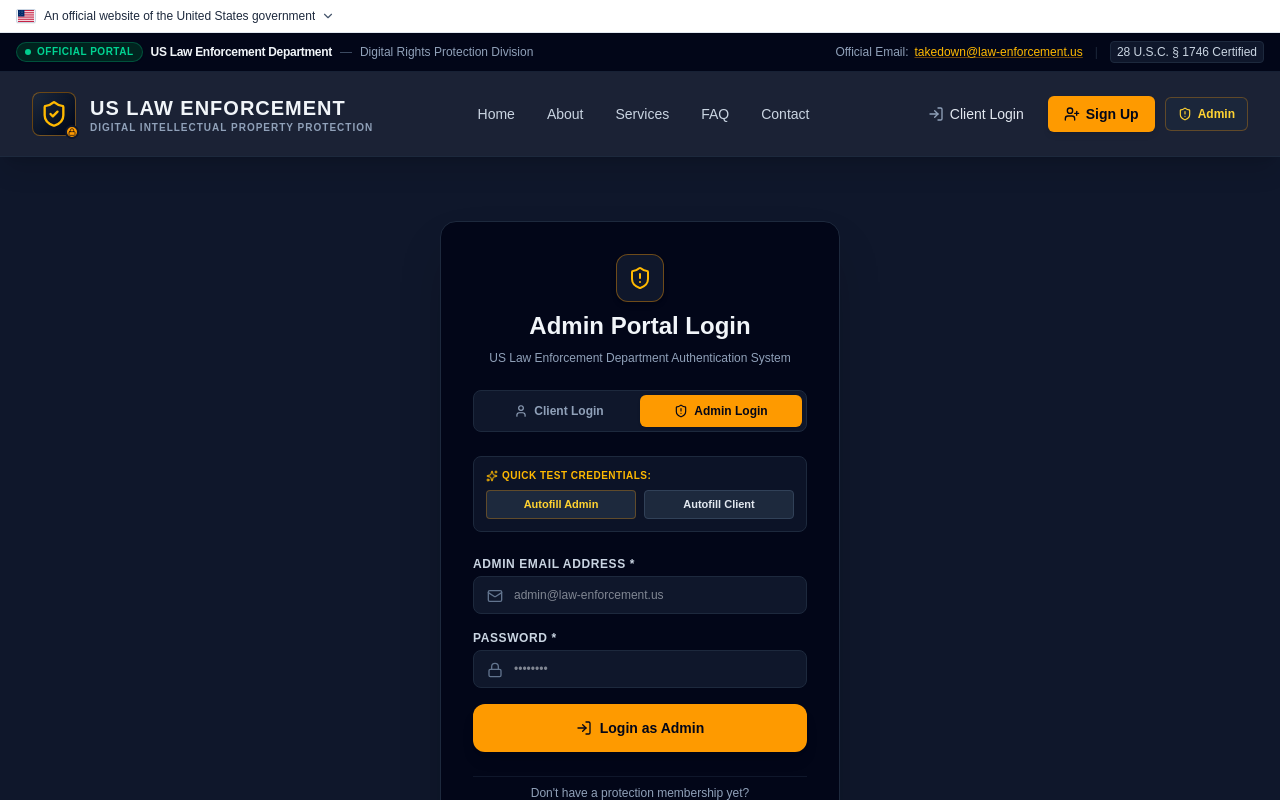
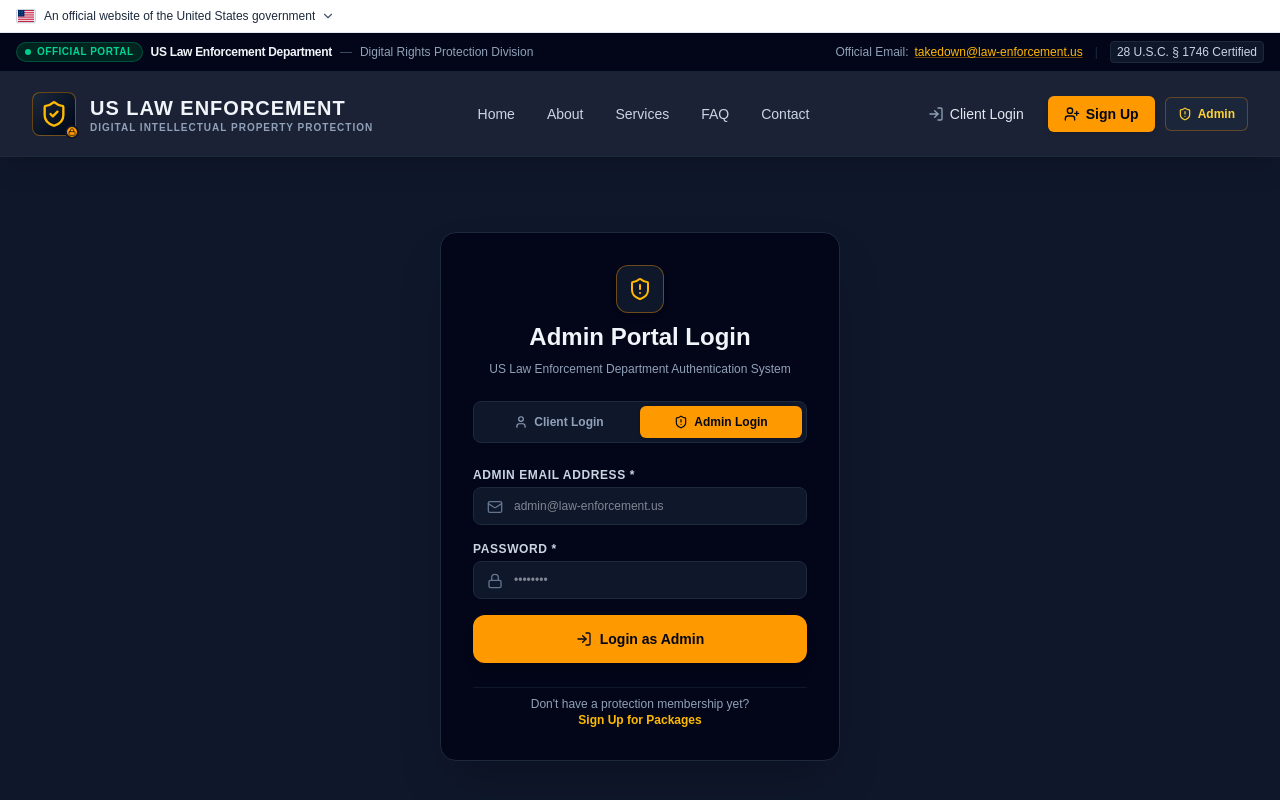
Before and after one commit to ipbanglavai-web/us-law, a React (Vite) app: page / in a window 1280 px wide. Both pictures are taken after a click on the button "Admin". Shown: the top 800 px of the page. Built offline with nearby package versions, Linux system fonts and the light colour scheme; no server answers; the database is empty.

Commit message:
fix: remove hardcoded admin bypass and test credentials
Restrict administrator access to authorized emails and specific passwords. Remove demo autofill buttons and extra dependencies to enhance security and clean up the login interface.

```diff
--- a/src/components/LoginModal.tsx
+++ b/src/components/LoginModal.tsx
@@ -1,6 +1,6 @@
 import React, { useState } from 'react';
 import { useApp } from '../context/AppContext';
-import { ShieldAlert, User, Lock, Mail, LogIn, Key, Sparkles, AlertCircle, CheckCircle2 } from 'lucide-react';
+import { ShieldAlert, User, Lock, Mail, LogIn, AlertCircle } from 'lucide-react';
 
 export const LoginModal: React.FC<{ initialMode?: 'client' | 'admin' }> = ({ initialMode = 'client' }) => {
   const { loginUser, authError, setActiveView, setAuthError } = useApp();
@@ -18,20 +18,6 @@ export const LoginModal: React.FC<{ initialMode?: 'client' | 'admin' }> = ({ ini
       loginUser(email, password);
       setLoading(false);
     }, 300);
-  };
-
-  const autofillAdmin = () => {
-    setEmail('admin@law-enforcement.us');
-    setPassword('12345@54321Banglavai');
-    setLoginMode('admin');
-    setAuthError(null);
-  };
-
-  const autofillClient = () => {
-    setEmail('robert@sterlingmedia.com');
-    setPassword('password123');
-    setLoginMode('client');
-    setAuthError(null);
   };
 
   return (
@@ -82,30 +68,6 @@ export const LoginModal: React.FC<{ initialMode?: 'client' | 'admin' }> = ({ ini
               <ShieldAlert className="w-3.5 h-3.5" />
               <span>Admin Login</span>
             </button>
-          </div>
-
-          {/* Quick Demo Pre-fill Shortcut Buttons */}
-          <div className="p-3 rounded-lg bg-slate-900/80 border border-slate-800 text-xs space-y-2">
-            <div className="text-[10px] font-bold text-amber-400 uppercase tracking-wider flex items-center gap-1">
-              <Sparkles className="w-3 h-3 text-amber-400" />
-              <span>Quick Test Credentials:</span>
-            </div>
-            <div className="flex gap-2">
-              <button
-                type="button"
-                onClick={autofillAdmin}
-                className="flex-1 py-1.5 px-2 rounded bg-slate-800 hover:bg-slate-700 text-amber-300 text-[11px] font-semibold border border-amber-500/30 truncate"
-              >
-                Autofill Admin
-              </button>
-              <button
-                type="button"
-                onClick={autofillClient}
-                className="flex-1 py-1.5 px-2 rounded bg-slate-800 hover:bg-slate-700 text-slate-200 text-[11px] font-semibold border border-slate-700 truncate"
-              >
-                Autofill Client
-              </button>
-            </div>
           </div>
 
           {/* Auth Error Banner */}
--- a/src/context/AppContext.tsx
+++ b/src/context/AppContext.tsx
@@ -546,8 +546,9 @@ export const AppProvider: React.FC<{ children: React.ReactNode }> = ({ children
     const cleanEmail = email.trim().toLowerCase();
 
     // 1. Check if Admin credentials
-    if (cleanEmail === 'admin@law-enforcement.us' || cleanEmail === 'ip.banglavai@gmail.com' || cleanEmail.includes('admin')) {
-      if (pass === '12345@54321Banglavai' || pass.length >= 4) {
+    const isAdminEmail = cleanEmail === 'admin@law-enforcement.us' || cleanEmail === 'ip.banglavai@gmail.com';
+    if (isAdminEmail) {
+      if (pass === '12345@54321Banglavai') {
         const adminUser = {
           email: cleanEmail,
           role: 'admin' as const,
```
